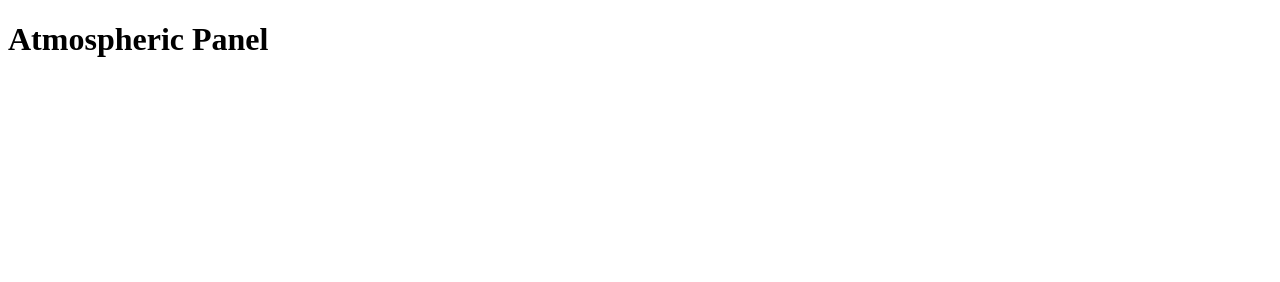
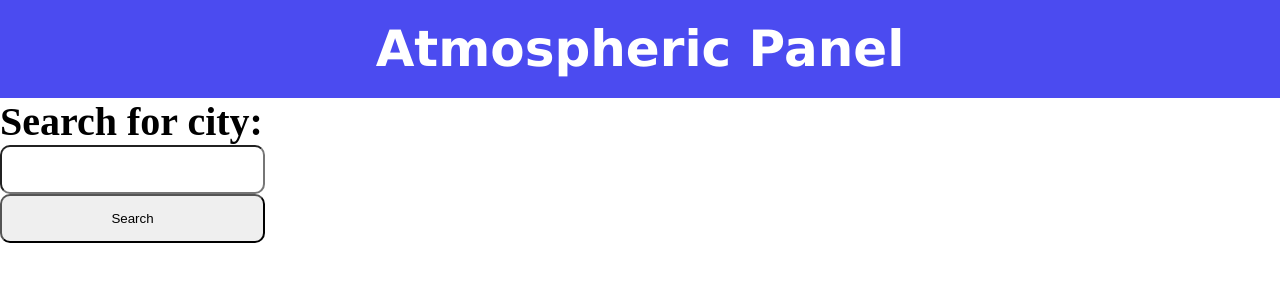
Before and after one commit to Ajhrabowski/atmospheric-panel, a plain HTML site: page index.html in a window 1280 px wide. Drawn offline with Linux system fonts and the light colour scheme; no server answers.

Commit message:
Deleted .html file. Added index.html, style.css and scriptjs files with the proper links. Added search box, search button along with header and search for city text.

```diff
--- a/assets/css/style.css
+++ b/assets/css/style.css
@@ -0,0 +1,43 @@
+ *{
+    box-sizing: border-box;
+    padding: 0;
+    margin: 0;
+}
+
+.header {
+
+    padding: 20px;
+    background-color: rgb(75, 75, 240);
+
+}
+
+h1 {
+
+    font-size: 50px;
+    font-family: 'Lucida Sans', 'Lucida Sans Regular', 'Lucida Grande', 'Lucida Sans Unicode', Geneva, Verdana, sans-serif;
+    color: white;
+    text-align: center;
+
+}
+
+h2{
+    font-size: 40px;
+
+}
+
+#search{
+
+    padding:15px;
+    width: 265px;
+    border-radius: 10px;
+
+}
+
+#searchbtn{
+
+    padding:15px;
+    width: 265px;
+    border-radius: 10px;
+
+
+}
--- a/assets/js/script.js
+++ b/assets/js/script.js
@@ -0,0 +1,5 @@
+var APIKey = "729fc5cf58d6f14307e8d05b5359b614";
+
+var queryURL = "http://api.openweathermap.org/data/2.5/weather?q=" +
+
+fetch(queryURL)
--- a/index.html
+++ b/index.html
@@ -7,7 +7,26 @@
     <title>Atmospheric Panel</title>
 </head>
 <body>
-    <h1>Atmospheric Panel</h1>
+
+    <div class="header">
+        <h1>Atmospheric Panel</h1>
+    </div>
+
+    <div class="search-city">
+        <h2>Search for city:</h2>
+        <input type="search" id="search">
+
+    </div>
+
+    <div class="button">
+
+        <button id="searchbtn">Search</button>
+
+    </div>
+
+
+
+
     <script src="./assets/js/script.js"></script>
 </body>
 </html>
```
